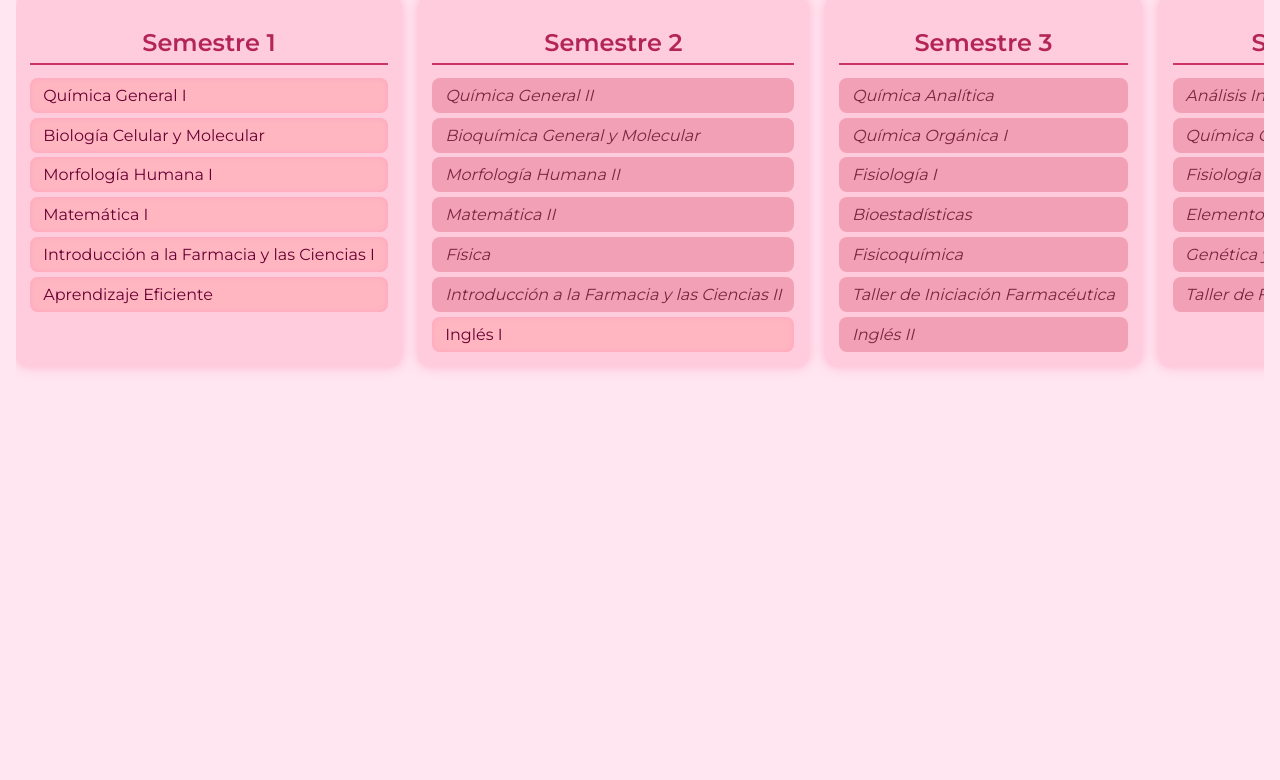
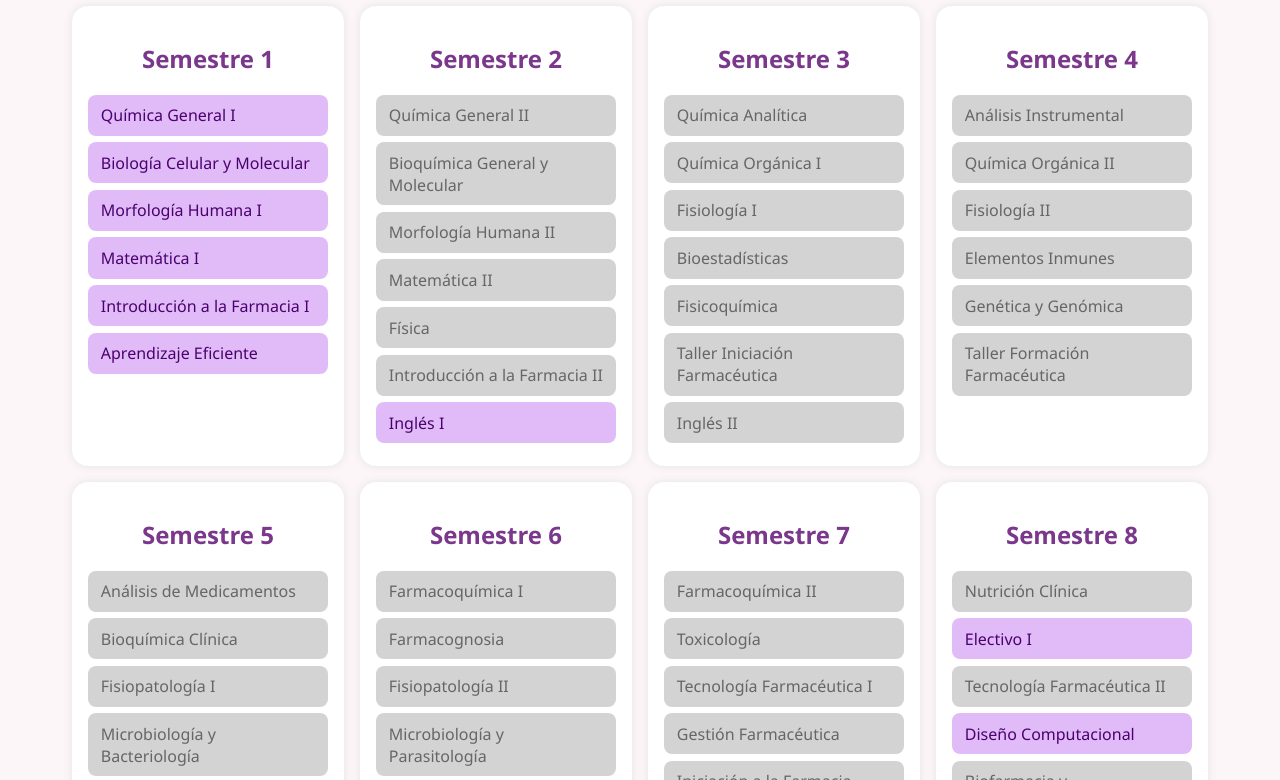
Before and after one commit to Anais2106/qyf-malla, a plain HTML site: page index.html in a window 1280 px wide. Shown: the part 96-876 px from the top of the page. Before the commit the page ends 800 px from the top, so only its background shows below. Drawn offline with Linux system fonts and the light colour scheme.

Commit message:
Update index.html

```diff
--- a/index.html
+++ b/index.html
@@ -2,220 +2,188 @@
 <html lang="es">
 <head>
   <meta charset="UTF-8" />
-<meta name="viewport" content="width=device-width, initial-scale=1" />
-<title>Malla Curricular Química y Farmacia UCM</title>
+  <title>Malla Química y Farmacia UCM</title>
   <style>
-  @import url('https://fonts.googleapis.com/css2?family=Montserrat:wght@400;600&display=swap');
     body {
-    font-family: 'Montserrat', sans-serif;
-    background: #ffe6f0; /* rosa muy claro */
-    margin: 0; padding: 1rem;
-    color: #800040; /* rosa oscuro */
+      font-family: 'Segoe UI', sans-serif;
+      background: #fdf6f9;
+      color: #333;
+      margin: 0;
+      padding: 1rem;
     }
+
     h1 {
       text-align: center;
-    margin-bottom: 1rem;
-    color: #cc3366; /* rosa fuerte */
+      color: #a052aa;
     }
+
     .malla {
       display: flex;
-    overflow-x: auto;
+      flex-wrap: wrap;
       gap: 1rem;
-    padding-bottom: 1rem;
+      justify-content: center;
     }
+
     .semestre {
-    min-width: 230px;
-    background: #ffccdd; /* rosa suave */
-    border-radius: 12px;
-    padding: 0.7rem 0.9rem;
-    box-shadow: 0 0 12px #ff99bbaa;
-    flex-shrink: 0;
+      background: #fff;
+      border-radius: 1rem;
+      padding: 1rem;
+      box-shadow: 0 0 10px #e3e3e3;
+      width: 240px;
     }
+
     .semestre h2 {
       text-align: center;
-    font-weight: 600;
-    margin-bottom: 0.8rem;
-    color: #b32457; /* rosa medio */
-    border-bottom: 2px solid #cc3366;
-    padding-bottom: 0.4rem;
+      color: #7a378b;
     }
+
     .materia {
-    background: #ffb6c1; /* rosa claro */
-    margin: 0.3rem 0;
-    padding: 0.5rem 0.8rem;
+      margin: 0.4rem 0;
+      padding: 0.6rem 0.8rem;
       border-radius: 8px;
       cursor: pointer;
+      transition: all 0.2s ease;
       position: relative;
-    transition: background-color 0.25s ease, color 0.25s ease;
       user-select: none;
-    color: #660033; /* rosa oscuro */
       font-weight: 500;
-    box-shadow: inset 0 0 5px #ff99bbaa;
-  }
-  .materia.aprobada {
-    background: #b32457; /* rosa fuerte */
-    color: white;
-    font-weight: 700;
-    box-shadow: 0 0 10px #b3245799;
-  }
-  .materia.bloqueada {
-    background: #f2a0b6; /* rosa apagado */
-    color: #7a2640; /* rosa oscuro suave */
-    cursor: not-allowed;
-    font-style: italic;
-    box-shadow: none;
-  }
-  /* Tooltip styling */
-  .materia.bloqueada:hover::after {
-    content: attr(data-tooltip);
-    position: absolute;
-    left: 105%;
-    top: 50%;
-    transform: translateY(-50%);
-    background: #cc3366;
-    color: white;
-    padding: 8px 12px;
-    border-radius: 8px;
-    white-space: pre-line;
-    z-index: 10;
-    width: 180px;
-    box-shadow: 0 0 10px #cc336699;
-    font-size: 0.9rem;
     }
 
-  /* Scrollbar para malla */
-  .malla::-webkit-scrollbar {
-    height: 10px;
+    .materia:hover {
+      filter: brightness(0.95);
     }
-  .malla::-webkit-scrollbar-track {
-    background: #ffd6e8;
-    border-radius: 10px;
+
+    .materia.aprobada {
+      background: #f78fb3; /* rosado */
+      color: white;
+      text-decoration: line-through;
+      font-weight: bold;
     }
-  .malla::-webkit-scrollbar-thumb {
-    background: #cc3366;
-    border-radius: 10px;
+
+    .materia.bloqueada {
+      background: #d3d3d3; /* gris claro */
+      color: #666;
+      cursor: not-allowed;
+    }
+
+    .materia:not(.aprobada):not(.bloqueada) {
+      background: #e0bbf8; /* morado claro */
+      color: #4b006e;
+    }
+
+    .materia[data-tooltip]:hover::after {
+      content: attr(data-tooltip);
+      white-space: pre-line;
+      position: absolute;
+      background: #444;
+      color: #fff;
+      padding: 0.4rem;
+      border-radius: 6px;
+      font-size: 0.75rem;
+      top: 100%;
+      left: 0;
+      transform: translateY(5px);
+      z-index: 10;
+      box-shadow: 0 2px 6px rgba(0,0,0,0.2);
     }
   </style>
 </head>
 <body>
-
-<h1>Malla Curricular Química y Farmacia (UCM)</h1>
-
-<div class="malla" id="malla">
-  <!-- Columnas semestre se generan con JS -->
-</div>
+  <h1>Malla Curricular - Química y Farmacia UCM</h1>
+  <div class="malla" id="malla"></div>
 
   <script>
-(() => {
     const materiasData = {
-    "quimica-general-i": { nombre: "Química General I", prereq: [] },
-    "biologia-celular-y-molecular": { nombre: "Biología Celular y Molecular", prereq: [] },
-    "morfologia-humana-i": { nombre: "Morfología Humana I", prereq: [] },
-    "matematica-i": { nombre: "Matemática I", prereq: [] },
-    "introduccion-a-la-farmacia-y-las-ciencias-i": { nombre: "Introducción a la Farmacia y las Ciencias I", prereq: [] },
-    "aprendizaje-eficiente": { nombre: "Aprendizaje Eficiente", prereq: [] },
-    "quimica-general-ii": { nombre: "Química General II", prereq: ["quimica-general-i"] },
-    "bioquimica-general-y-molecular": { nombre: "Bioquímica General y Molecular", prereq: ["biologia-celular-y-molecular"] },
-    "morfologia-humana-ii": { nombre: "Morfología Humana II", prereq: ["morfologia-humana-i"] },
-    "matematica-ii": { nombre: "Matemática II", prereq: ["matematica-i"] },
-    "fisica": { nombre: "Física", prereq: ["matematica-i"] },
-    "introduccion-a-la-farmacia-y-las-ciencias-ii": { nombre: "Introducción a la Farmacia y las Ciencias II", prereq: ["introduccion-a-la-farmacia-y-las-ciencias-i"] },
-    "ingles-i": { nombre: "Inglés I", prereq: [] },
-    "quimica-analitica": { nombre: "Química Analítica", prereq: ["quimica-general-ii"] },
-    "quimica-organica-i": { nombre: "Química Orgánica I", prereq: ["quimica-general-ii"] },
-    "fisiologia-i": { nombre: "Fisiología I", prereq: ["bioquimica-general-y-molecular"] },
-    "bioestadisticas": { nombre: "Bioestadísticas", prereq: ["matematica-ii"] },
-    "fisicoquimica": { nombre: "Fisicoquímica", prereq: ["quimica-general-ii", "fisica"] },
-    "taller-de-iniciacion-farmaceutica": { nombre: "Taller de Iniciación Farmacéutica", prereq: ["introduccion-a-la-farmacia-y-las-ciencias-ii"] },
-    "ingles-ii": { nombre: "Inglés II", prereq: ["ingles-i"] },
-    "analisis-instrumental": { nombre: "Análisis Instrumental", prereq: ["fisicoquimica", "quimica-analitica"] },
-    "quimica-organica-ii": { nombre: "Química Orgánica II", prereq: ["quimica-organica-i"] },
-    "fisiologia-ii": { nombre: "Fisiología II", prereq: ["fisiologia-i"] },
-    "elementos-inmunes": { nombre: "Elementos Inmunes", prereq: ["bioquimica-general-y-molecular"] },
-    "genetica-y-genomica": { nombre: "Genética y Genómica", prereq: ["bioquimica-general-y-molecular"] },
-    "taller-de-formacion-farmaceutica": { nombre: "Taller de Formación Farmacéutica", prereq: [
-      "quimica-general-i", "biologia-celular-y-molecular", "morfologia-humana-i", "matematica-i", "introduccion-a-la-farmacia-y-las-ciencias-i",
-      "quimica-general-ii", "bioquimica-general-y-molecular", "morfologia-humana-ii", "matematica-ii", "fisica", "introduccion-a-la-farmacia-y-las-ciencias-ii",
-      "quimica-analitica", "quimica-organica-i", "fisiologia-i", "bioestadisticas", "fisicoquimica", "taller-de-iniciacion-farmaceutica", "ingles-i", "ingles-ii"
-    ]},
-    "analisis-de-medicamentos": { nombre: "Análisis de Medicamentos", prereq: ["analisis-instrumental"] },
-    "bioquimica-clinica": { nombre: "Bioquímica Clínica", prereq: ["quimica-organica-ii"] },
-    "fisiopatologia-i": { nombre: "Fisiopatología I", prereq: ["fisiologia-ii", "genetica-y-genomica"] },
-    "microbiologia-y-bacteriologia": { nombre: "Microbiología y Bacteriología", prereq: ["elementos-inmunes"] },
-    "epidemiologia": { nombre: "Epidemiología", prereq: [] },
-    "farmacologia-i": { nombre: "Farmacología I", prereq: ["fisiologia-ii", "genetica-y-genomica"] },
-    "introduccion-a-la-fe": { nombre: "Introducción a la Fe", prereq: [] },
-    "farmacoquimica-i": { nombre: "Farmacoquímica I", prereq: ["bioquimica-clinica"] },
-    "farmacognosia": { nombre: "Farmacognosia", prereq: ["farmacologia-i"] },
-    "fisiopatologia-ii": { nombre: "Fisiopatología II", prereq: ["fisiopatologia-i"] },
-    "microbiologia-y-parasitologia": { nombre: "Microbiología y Parasitología", prereq: ["microbiologia-y-bacteriologia"] },
-    "relaciones-interpersonales": { nombre: "Relaciones Interpersonales", prereq: [] },
-    "farmacologia-ii": { nombre: "Farmacología II", prereq: ["farmacologia-i"] },
-    "etica-cristiana": { nombre: "Ética Cristiana", prereq: [] },
-    "farmacoquimica-ii": { nombre: "Farmacoquímica II", prereq: ["farmacoquimica-i"] },
-    "toxicologia": { nombre: "Toxicología", prereq: ["farmacologia-ii"] },
-    "tecnologia-farmaceutica": { nombre: "Tecnología Farmacéutica", prereq: ["farmacognosia"] },
-    "gestion-farmaceutica": { nombre: "Gestión Farmacéutica", prereq: ["relaciones-interpersonales"] },
-    "iniciacion-a-la-farmacia-clinica": { nombre: "Iniciación a la Farmacia Clínica", prereq: ["fisiopatologia-ii", "microbiologia-y-parasitologia", "farmacologia-ii"] },
-    "certificacion-i": { nombre: "Certificación I", prereq: [] },
-    "nutricion-clinica": { nombre: "Nutrición Clínica", prereq: ["iniciacion-a-la-farmacia-clinica"] },
-    "electivo-i": { nombre: "Electivo I", prereq: [] },
-    "tecnologia-farmaceutica-ii": { nombre: "Tecnología Farmacéutica II", prereq: ["tecnologia-farmaceutica"] },
-    "diseno-computacional": { nombre: "Diseño Computacional", prereq: [] },
-    "biofarmacia-y-farmacocinetica-clinica": { nombre: "Biofarmacia y Farmacocinética Clínica", prereq: ["iniciacion-a-la-farmacia-clinica"] },
-    "farmacia-clinica-i": { nombre: "Farmacia Clínica I", prereq: ["iniciacion-a-la-farmacia-clinica", "toxicologia"] },
-    "legislacion-farmaceutica": { nombre: "Legislación Farmacéutica", prereq: [] },
-    "electivo-ii": { nombre: "Electivo II", prereq: ["electivo-i"] },
-    "farmacia-asistencial": { nombre: "Farmacia Asistencial", prereq: ["nutricion-clinica", "tecnologia-farmaceutica-ii"] },
-    "manejo-de-bases-de-datos": { nombre: "Manejo de Bases de Datos", prereq: [] },
-    "asuntos-regulatorios": { nombre: "Asuntos Regulatorios", prereq: [] },
-    "farmacia-clinica-ii": { nombre: "Farmacia Clínica II", prereq: ["biofarmacia-y-farmacocinetica-clinica", "farmacia-clinica-i"] },
-    "certificacion-ii": { nombre: "Certificación II", prereq: [] },
-    "electivo-iii": { nombre: "Electivo III", prereq: ["electivo-ii"] },
-    "farmacovigilancia-farmacoeconomia": { nombre: "Farmacovigilancia-Farmacoeconomía", prereq: ["farmacia-asistencial"] },
-    "farmacia-clinica-iii": { nombre: "Farmacia Clínica III", prereq: ["farmacia-clinica-ii"] },
-    "atencion-farmaceutica": { nombre: "Atención Farmacéutica", prereq: ["farmacia-clinica-ii", "farmacia-asistencial"] },
-    "metodologia-de-proyectos": { nombre: "Metodología de Proyectos", prereq: [] },
-    "certificacion-iii": { nombre: "Certificación III", prereq: [] },
-    "practica-profesional": { nombre: "Práctica Profesional", prereq: [
-      "quimica-general-i", "biologia-celular-y-molecular", "morfologia-humana-i", "matematica-i", "introduccion-a-la-farmacia-y-las-ciencias-i", "aprendizaje-eficiente",
-      "quimica-general-ii", "bioquimica-general-y-molecular", "morfologia-humana-ii", "matematica-ii", "fisica", "introduccion-a-la-farmacia-y-las-ciencias-ii", "ingles-i",
-      "quimica-analitica", "quimica-organica-i", "fisiologia-i", "bioestadisticas", "fisicoquimica", "taller-de-iniciacion-farmaceutica", "ingles-ii",
-      "analisis-instrumental", "quimica-organica-ii", "fisiologia-ii", "elementos-inmunes", "genetica-y-genomica", "taller-de-formacion-farmaceutica",
-      "analisis-de-medicamentos", "bioquimica-clinica", "fisiopatologia-i", "microbiologia-y-bacteriologia", "epidemiologia", "farmacologia-i", "introduccion-a-la-fe",
-      "farmacoquimica-i", "farmacognosia", "fisiopatologia-ii", "microbiologia-y-parasitologia", "relaciones-interpersonales", "farmacologia-ii", "etica-cristiana",
-      "farmacoquimica-ii", "toxicologia", "tecnologia-farmaceutica", "gestion-farmaceutica", "iniciacion-a-la-farmacia-clinica", "certificacion-i",
-      "nutricion-clinica", "electivo-i", "tecnologia-farmaceutica-ii", "diseno-computacional", "biofarmacia-y-farmacocinetica-clinica", "farmacia-clinica-i", "legislacion-farmaceutica",
-      "electivo-ii", "farmacia-asistencial", "manejo-de-bases-de-datos", "asuntos-regulatorios", "farmacia-clinica-ii", "certificacion-ii",
-      "electivo-iii", "farmacovigilancia-farmacoeconomia", "farmacia-clinica-iii", "atencion-farmaceutica", "metodologia-de-proyectos", "certificacion-iii"
-    ] }
+      "qg1": { nombre: "Química General I", prereq: [] },
+      "bioCel": { nombre: "Biología Celular y Molecular", prereq: [] },
+      "morfo1": { nombre: "Morfología Humana I", prereq: [] },
+      "mate1": { nombre: "Matemática I", prereq: [] },
+      "intro1": { nombre: "Introducción a la Farmacia I", prereq: [] },
+      "aprEff": { nombre: "Aprendizaje Eficiente", prereq: [] },
+      "qg2": { nombre: "Química General II", prereq: ["qg1"] },
+      "bioq": { nombre: "Bioquímica General y Molecular", prereq: ["bioCel"] },
+      "morfo2": { nombre: "Morfología Humana II", prereq: ["morfo1"] },
+      "mate2": { nombre: "Matemática II", prereq: ["mate1"] },
+      "fisica": { nombre: "Física", prereq: ["mate1"] },
+      "intro2": { nombre: "Introducción a la Farmacia II", prereq: ["intro1"] },
+      "ingles1": { nombre: "Inglés I", prereq: [] },
+      "qa": { nombre: "Química Analítica", prereq: ["qg2"] },
+      "qo1": { nombre: "Química Orgánica I", prereq: ["qg2"] },
+      "fisio1": { nombre: "Fisiología I", prereq: ["bioq"] },
+      "bioest": { nombre: "Bioestadísticas", prereq: ["mate2"] },
+      "fisicoq": { nombre: "Fisicoquímica", prereq: ["qg2", "fisica"] },
+      "taller1": { nombre: "Taller Iniciación Farmacéutica", prereq: ["intro2"] },
+      "ingles2": { nombre: "Inglés II", prereq: ["ingles1"] },
+      "ai": { nombre: "Análisis Instrumental", prereq: ["fisicoq", "qa"] },
+      "qo2": { nombre: "Química Orgánica II", prereq: ["qo1"] },
+      "fisio2": { nombre: "Fisiología II", prereq: ["fisio1"] },
+      "inmuno": { nombre: "Elementos Inmunes", prereq: ["bioq"] },
+      "gen": { nombre: "Genética y Genómica", prereq: ["bioq"] },
+      "taller2": { nombre: "Taller Formación Farmacéutica", prereq: ["qa", "qo1", "fisio1", "bioest", "fisicoq", "taller1", "ingles2"] },
+      "analMed": { nombre: "Análisis de Medicamentos", prereq: ["ai"] },
+      "bioqClin": { nombre: "Bioquímica Clínica", prereq: ["qo2"] },
+      "fisiop1": { nombre: "Fisiopatología I", prereq: ["fisio2", "gen"] },
+      "microBact": { nombre: "Microbiología y Bacteriología", prereq: ["inmuno"] },
+      "epidem": { nombre: "Epidemiología", prereq: [] },
+      "farma1": { nombre: "Farmacología I", prereq: ["fisio2", "gen"] },
+      "fe": { nombre: "Introducción a la Fe", prereq: [] },
+      "farmq1": { nombre: "Farmacoquímica I", prereq: ["bioqClin"] },
+      "farcog": { nombre: "Farmacognosia", prereq: ["farma1"] },
+      "fisiop2": { nombre: "Fisiopatología II", prereq: ["fisiop1"] },
+      "microPara": { nombre: "Microbiología y Parasitología", prereq: ["microBact"] },
+      "relInt": { nombre: "Relaciones Interpersonales", prereq: [] },
+      "farma2": { nombre: "Farmacología II", prereq: ["farma1"] },
+      "etica": { nombre: "Ética Cristiana", prereq: [] },
+      "farmq2": { nombre: "Farmacoquímica II", prereq: ["farmq1"] },
+      "tox": { nombre: "Toxicología", prereq: ["farma2"] },
+      "tecFarm1": { nombre: "Tecnología Farmacéutica I", prereq: ["farcog"] },
+      "gestion": { nombre: "Gestión Farmacéutica", prereq: ["relInt"] },
+      "initClin": { nombre: "Iniciación a la Farmacia Clínica", prereq: ["fisiop2", "microPara", "farma2"] },
+      "cert1": { nombre: "Certificación I", prereq: [] },
+      "nutri": { nombre: "Nutrición Clínica", prereq: ["initClin"] },
+      "elect1": { nombre: "Electivo I", prereq: [] },
+      "tecFarm2": { nombre: "Tecnología Farmacéutica II", prereq: ["tecFarm1"] },
+      "comp": { nombre: "Diseño Computacional", prereq: [] },
+      "biofarma": { nombre: "Biofarmacia y Farmacocinética Clínica", prereq: ["initClin"] },
+      "clin1": { nombre: "Farmacia Clínica I", prereq: ["initClin", "tox"] },
+      "leg": { nombre: "Legislación Farmacéutica", prereq: [] },
+      "elect2": { nombre: "Electivo II", prereq: ["elect1"] },
+      "asis": { nombre: "Farmacia Asistencial", prereq: ["nutri", "tecFarm2"] },
+      "bd": { nombre: "Manejo de Bases de Datos", prereq: [] },
+      "regul": { nombre: "Asuntos Regulatorios", prereq: [] },
+      "clin2": { nombre: "Farmacia Clínica II", prereq: ["biofarma", "clin1"] },
+      "cert2": { nombre: "Certificación II", prereq: [] },
+      "elect3": { nombre: "Electivo III", prereq: ["elect2"] },
+      "vigilancia": { nombre: "Farmacovigilancia y Farmacoeconomía", prereq: ["asis"] },
+      "clin3": { nombre: "Farmacia Clínica III", prereq: ["clin2"] },
+      "atencion": { nombre: "Atención Farmacéutica", prereq: ["clin2", "asis"] },
+      "metod": { nombre: "Metodología de Proyectos", prereq: [] },
+      "cert3": { nombre: "Certificación III", prereq: [] },
+      "practica": { nombre: "Práctica Profesional", prereq: ["clin3", "cert3", "atencion", "vigilancia", "metod", "elect3"] }
     };
 
     const semestres = [
-    ["quimica-general-i","biologia-celular-y-molecular","morfologia-humana-i","matematica-i","introduccion-a-la-farmacia-y-las-ciencias-i","aprendizaje-eficiente"],
-    ["quimica-general-ii","bioquimica-general-y-molecular","morfologia-humana-ii","matematica-ii","fisica","introduccion-a-la-farmacia-y-las-ciencias-ii","ingles-i"],
-    ["quimica-analitica","quimica-organica-i","fisiologia-i","bioestadisticas","fisicoquimica","taller-de-iniciacion-farmaceutica","ingles-ii"],
-    ["analisis-instrumental","quimica-organica-ii","fisiologia-ii","elementos-inmunes","genetica-y-genomica","taller-de-formacion-farmaceutica"],
-    ["analisis-de-medicamentos","bioquimica-clinica","fisiopatologia-i","microbiologia-y-bacteriologia","epidemiologia","farmacologia-i","introduccion-a-la-fe"],
-    ["farmacoquimica-i","farmacognosia","fisiopatologia-ii","microbiologia-y-parasitologia","relaciones-interpersonales","farmacologia-ii","etica-cristiana"],
-    ["farmacoquimica-ii","toxicologia","tecnologia-farmaceutica","gestion-farmaceutica","iniciacion-a-la-farmacia-clinica","certificacion-i"],
-    ["nutricion-clinica","electivo-i","tecnologia-farmaceutica-ii","diseno-computacional","biofarmacia-y-farmacocinetica-clinica","farmacia-clinica-i","legislacion-farmaceutica"],
-    ["electivo-ii","farmacia-asistencial","manejo-de-bases-de-datos","asuntos-regulatorios","farmacia-clinica-ii","certificacion-ii"],
-    ["electivo-iii","farmacovigilancia-farmacoeconomia","farmacia-clinica-iii","atencion-farmaceutica","metodologia-de-proyectos","certificacion-iii"],
-    ["practica-profesional"]
+      ["qg1", "bioCel", "morfo1", "mate1", "intro1", "aprEff"],
+      ["qg2", "bioq", "morfo2", "mate2", "fisica", "intro2", "ingles1"],
+      ["qa", "qo1", "fisio1", "bioest", "fisicoq", "taller1", "ingles2"],
+      ["ai", "qo2", "fisio2", "inmuno", "gen", "taller2"],
+      ["analMed", "bioqClin", "fisiop1", "microBact", "epidem", "farma1", "fe"],
+      ["farmq1", "farcog", "fisiop2", "microPara", "relInt", "farma2", "etica"],
+      ["farmq2", "tox", "tecFarm1", "gestion", "initClin", "cert1"],
+      ["nutri", "elect1", "tecFarm2", "comp", "biofarma", "clin1", "leg"],
+      ["elect2", "asis", "bd", "regul", "clin2", "cert2"],
+      ["elect3", "vigilancia", "clin3", "atencion", "metod", "cert3"],
+      ["practica"]
     ];
 
     const mallaEl = document.getElementById("malla");
+    let aprobado = JSON.parse(localStorage.getItem("malla_aprobado_v1") || "{}");
 
-  let aprobado = JSON.parse(localStorage.getItem("malla_aprobado_v1")||"{}");
-
-  function puedeAprobar(materiaId) {
-    const prereqs = materiasData[materiaId].prereq;
-    return prereqs.every(p => aprobado[p]);
+    function puedeAprobar(id) {
+      return materiasData[id].prereq.every(p => aprobado[p]);
     }
 
-  function prereqsFaltantes(materiaId) {
-    return materiasData[materiaId].prereq.filter(p => !aprobado[p]);
+    function prereqsFaltantes(id) {
+      return materiasData[id].prereq.filter(p => !aprobado[p]);
     }
 
     function actualizarUI() {
@@ -226,31 +194,29 @@
           el.classList.remove("bloqueada");
           el.removeAttribute("data-tooltip");
           el.style.pointerEvents = "auto";
-      } else {
-        if (puedeAprobar(id)) {
+        } else if (puedeAprobar(id)) {
           el.classList.remove("bloqueada");
+          el.classList.remove("aprobada");
           el.removeAttribute("data-tooltip");
           el.style.pointerEvents = "auto";
         } else {
           el.classList.add("bloqueada");
+          el.classList.remove("aprobada");
           const faltantes = prereqsFaltantes(id).map(x => materiasData[x].nombre).join("\n");
           el.setAttribute("data-tooltip", `Faltan aprobar:\n${faltantes}`);
           el.style.pointerEvents = "none";
-          el.classList.remove("aprobada");
-        }
         }
       });
     }
 
-  semestres.forEach((listaMaterias, i) => {
+    semestres.forEach((sem, i) => {
       const col = document.createElement("div");
       col.className = "semestre";
-    col.innerHTML = `<h2>Semestre ${i+1}</h2>`;
-    listaMaterias.forEach(id => {
+      col.innerHTML = `<h2>Semestre ${i + 1}</h2>`;
+      sem.forEach(id => {
         const div = document.createElement("div");
         div.className = "materia";
         div.dataset.id = id;
-      div.title = materiasData[id].nombre;
         div.textContent = materiasData[id].nombre;
         div.addEventListener("click", () => {
           if (div.classList.contains("bloqueada")) return;
@@ -264,8 +230,6 @@
     });
 
     actualizarUI();
-})();
   </script>
-
 </body>
 </html>
```
Lines whose indentation alone changed are shown as unchanged.
